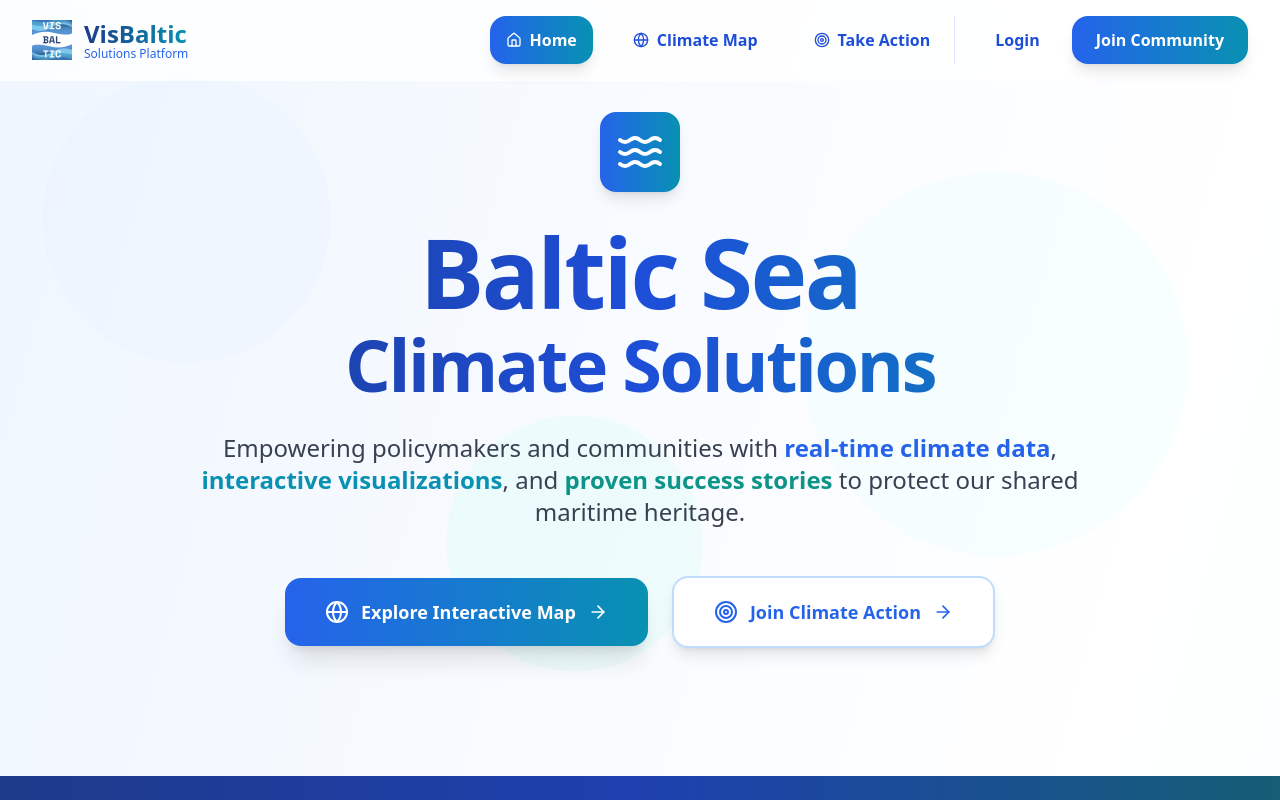
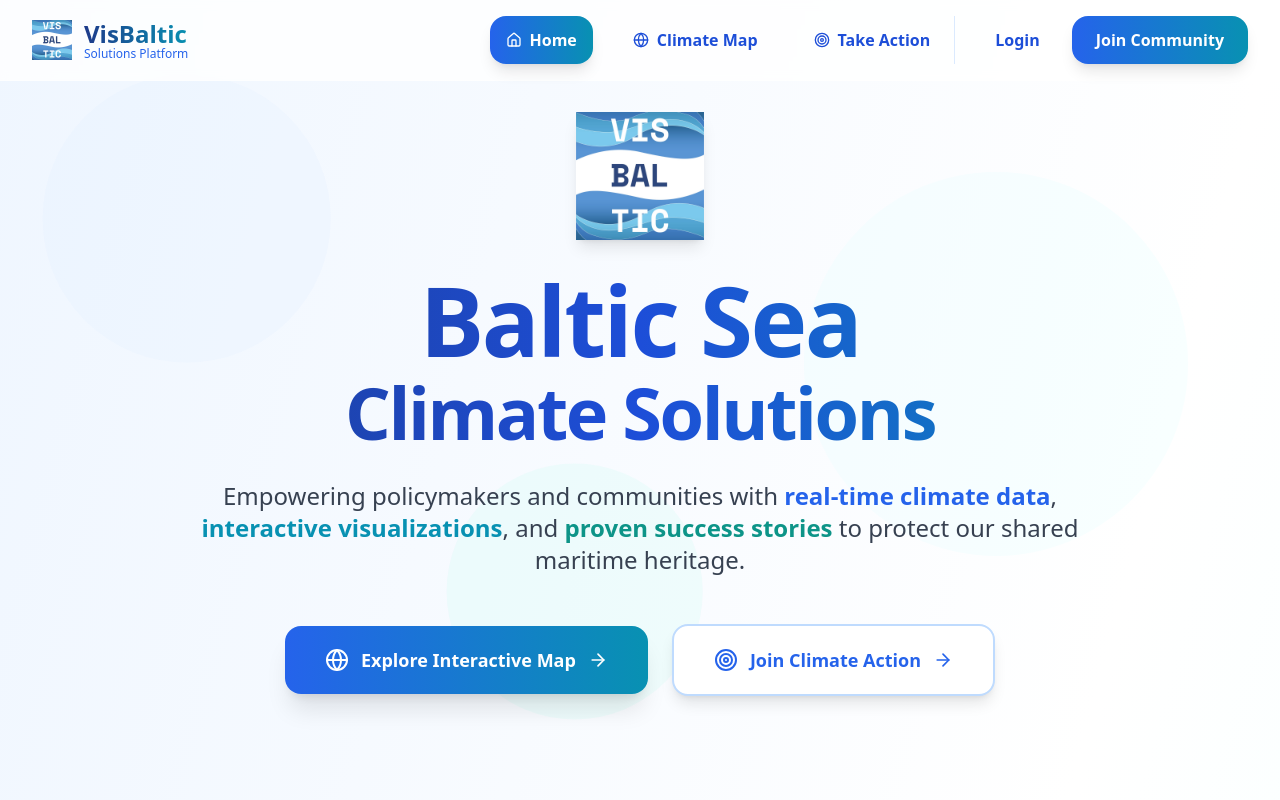
Before and after one commit to Danrejk/b_hack_map, a React (Create React App) app in the folder baltic-climate-app/frontend/: page / in a window 1280 px wide. Shown: the top 800 px of the page. Built offline with nearby package versions, Linux system fonts and the light colour scheme; no server answers.

Commit message:
new logo on main page

```diff
--- a/baltic-climate-app/frontend/src/pages/LandingPage.tsx
+++ b/baltic-climate-app/frontend/src/pages/LandingPage.tsx
@@ -96,6 +96,8 @@ const LandingPage: React.FC = () => {
     setCurrentStory((prev) => (prev - 1 + successStories.length) % successStories.length);
   };
 
+  const [isLogoHovered, setIsLogoHovered] = useState(false);
+
   return (
     <div className="min-h-screen bg-gradient-to-br from-blue-50 via-white to-cyan-50">
       {/* Hero Section with Animated Background */}
@@ -153,9 +155,15 @@ const LandingPage: React.FC = () => {
               animate={{ opacity: 1, scale: 1 }}
               transition={{ duration: 0.6, delay: 0.2 }}
             >
-              <div className="bg-gradient-to-r from-blue-600 to-cyan-600 p-4 rounded-2xl shadow-lg">
-                <Waves className="h-12 w-12 text-white" />
-              </div>
+              <motion.img
+                  src="/logo.jpeg"
+                  alt="VisBaltic Logo"
+                  className="h-32 w-32 shadow-lg object-cover"
+                  animate={isLogoHovered ? { y: [0, -40, 0, -20, 0, -8, 0] } : { y: 0 }}
+                  transition={{ duration: 0.8, ease: "easeOut" }}
+                  onMouseEnter={() => setIsLogoHovered(true)}
+                  onMouseLeave={() => setIsLogoHovered(false)}
+              />
             </motion.div>
 
             <motion.h1
```
